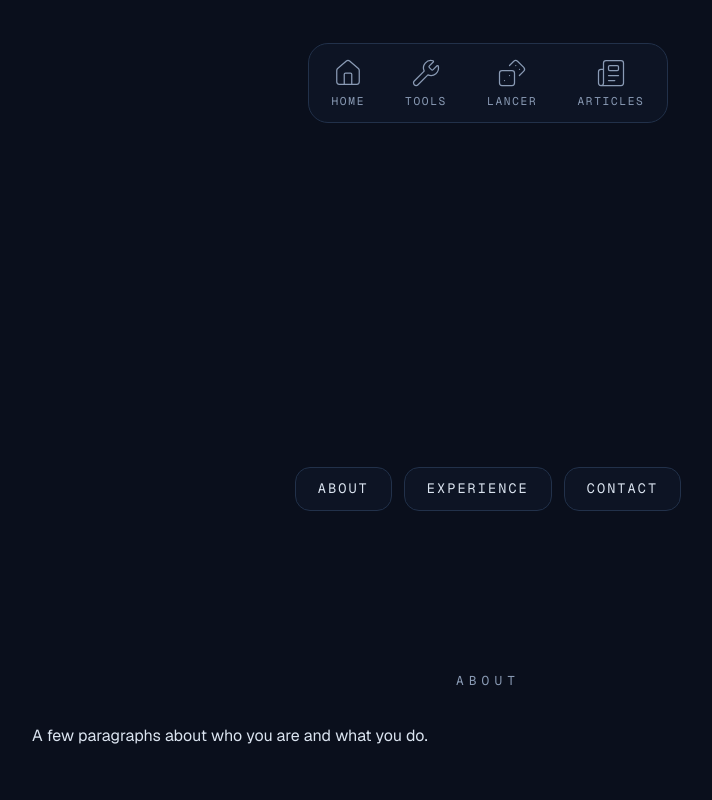
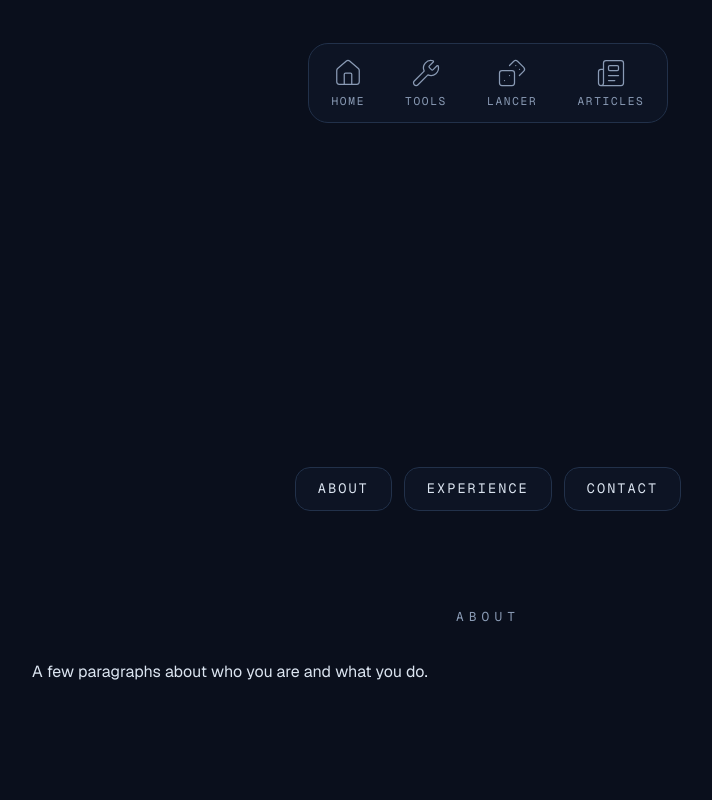
Before and after one commit to jchilen/personal-site, a React (Vite) app: page / in a window 1280 px wide. Shown: the part 360-1160 px from the top of the page, without its empty margins (152-864 px from the left). Built offline with nearby package versions, Linux system fonts and the light colour scheme.

Commit message:
sticky category bar and scroll to cards upon category selection

```diff
--- a/src/App.tsx
+++ b/src/App.tsx
@@ -1,5 +1,6 @@
 import Footer from './components/Footer'
 import Hero from './components/Hero'
+import CategoryBar from './components/CategoryBar'
 
 function App() {
   return (
@@ -7,6 +8,12 @@ function App() {
 
       <main>
         <Hero />
+        <CategoryBar />
+          <nav className="pill-nav">
+            <a className="pill" href="#about">About</a>
+            <a className="pill" href="#experience">Experience</a>
+            <a className="pill" href="#contact">Contact</a>
+          </nav>
         <section id="about" className="page-section">
           <p className="eyebrow">About</p>
           <p>A few paragraphs about who you are and what you do.</p>
--- a/src/components/CategoryBar.tsx
+++ b/src/components/CategoryBar.tsx
@@ -1,4 +1,4 @@
-import { useState, type CSSProperties, type MouseEvent } from 'react'
+import { useRef, useState, type CSSProperties, type MouseEvent } from 'react'
 import { categories } from '../data/categories'
 import ProjectCard from './ProjectCard'
 
@@ -7,6 +7,18 @@ function CategoryBar() {
     const [hoverBlockedId, setHoverBlockedId] = useState<string | null>(null)
     const [displayedId, setDisplayedId] = useState<string | null>(null)
     const [isLeaving, setIsLeaving] = useState(false)
+
+    const cardAreaRef = useRef<HTMLDivElement>(null)
+
+    function scrollToCards() {
+        const cardArea = cardAreaRef.current
+        if (!cardArea) return
+
+        if (cardArea.getBoundingClientRect().top < 76) {
+            cardArea.scrollIntoView({ behavior: 'smooth', block: 'start' })
+        }
+    }
+
     const displayedCategory = categories.find((category) => category.id === displayedId)
 
     function selectCategory(nextId: string | null) {
@@ -69,6 +81,7 @@ function CategoryBar() {
                         setHoverBlockedId(category.id)
                     } else {
                         selectCategory(category.id)
+                        scrollToCards()
                     }
                 }}
                 onMouseLeave={() => setHoverBlockedId(null)}
@@ -81,7 +94,7 @@ function CategoryBar() {
 
         </nav>
 
-        <div className="card-area" onMouseMove={handleMouseMove}>
+        <div className="card-area" ref={cardAreaRef} onMouseMove={handleMouseMove}>
             {displayedCategory && (
                 <div
                     className={'card-list' + (isLeaving ? ' is-leaving' : '')}
--- a/src/components/Hero.tsx
+++ b/src/components/Hero.tsx
@@ -1,5 +1,4 @@
 import avatar from '../assets/icenine_avatar.png'
-import CategoryBar from './CategoryBar.tsx'
 
 function Hero() {
   return (
@@ -7,12 +6,7 @@ function Hero() {
       <img src={avatar} className="avatar" alt="IceNine // Joe Chilen"/>
       <p className="eyebrow">Software Developer</p>
       <h1>Joe Chilen</h1>
-      <CategoryBar />
-      <nav className="pill-nav">
-        <a className="pill" href="#about">About</a>
-        <a className="pill" href="#experience">Experience</a>
-        <a className="pill" href="#contact">Contact</a>
-      </nav>
+
     </section>
   )
 }
--- a/src/index.css
+++ b/src/index.css
@@ -71,7 +71,7 @@ a {
   flex-direction: column;
   align-items: center;
   text-align: center;
-  padding: 96px 0 64px;
+  padding: 96px 0 0;
 }
 
 .hero h1 {
@@ -106,7 +106,7 @@ html {
 
 .page-section {
   padding: 96px 0;
-  scroll-margin-top: 24px;
+  scroll-margin-top: 120px;
 }
 
 .page-section .eyebrow {
@@ -146,7 +146,11 @@ html {
   display: flex;
   gap: 4px;
   padding: 4px;
-  margin-top: 40px;
+  width: fit-content;
+  margin: 40px auto 0;
+  position: sticky;
+  top: 16px;
+  z-index: 10;
   background-color: var(--surface-glass);
   backdrop-filter: blur(12px);
   border: 1px solid var(--border);
@@ -324,4 +328,5 @@ html {
   padding-top: 32px;
   padding-bottom: 240px;
   margin-bottom: -240px;
+  scroll-margin-top: 76px;
 }
```
